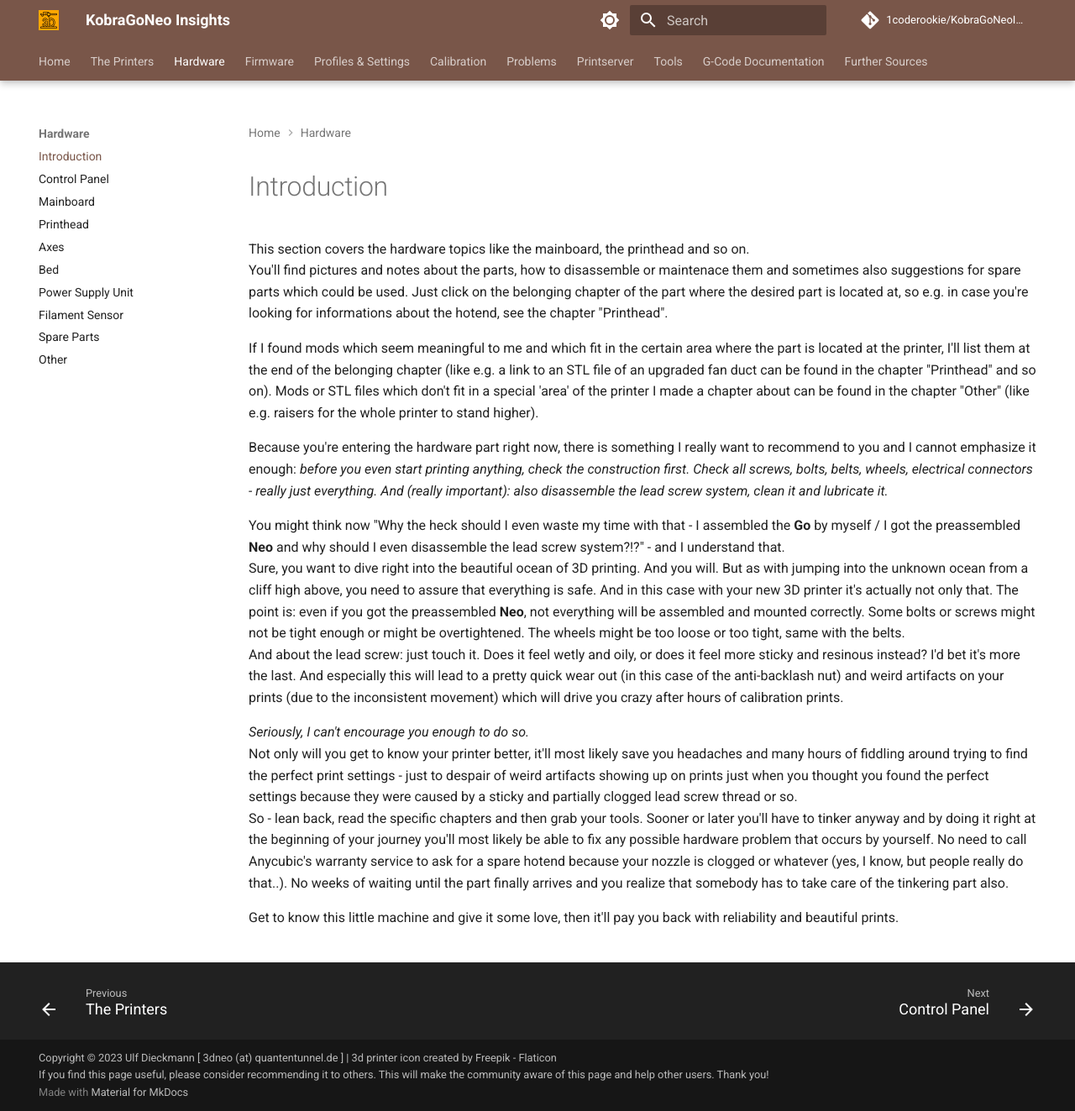
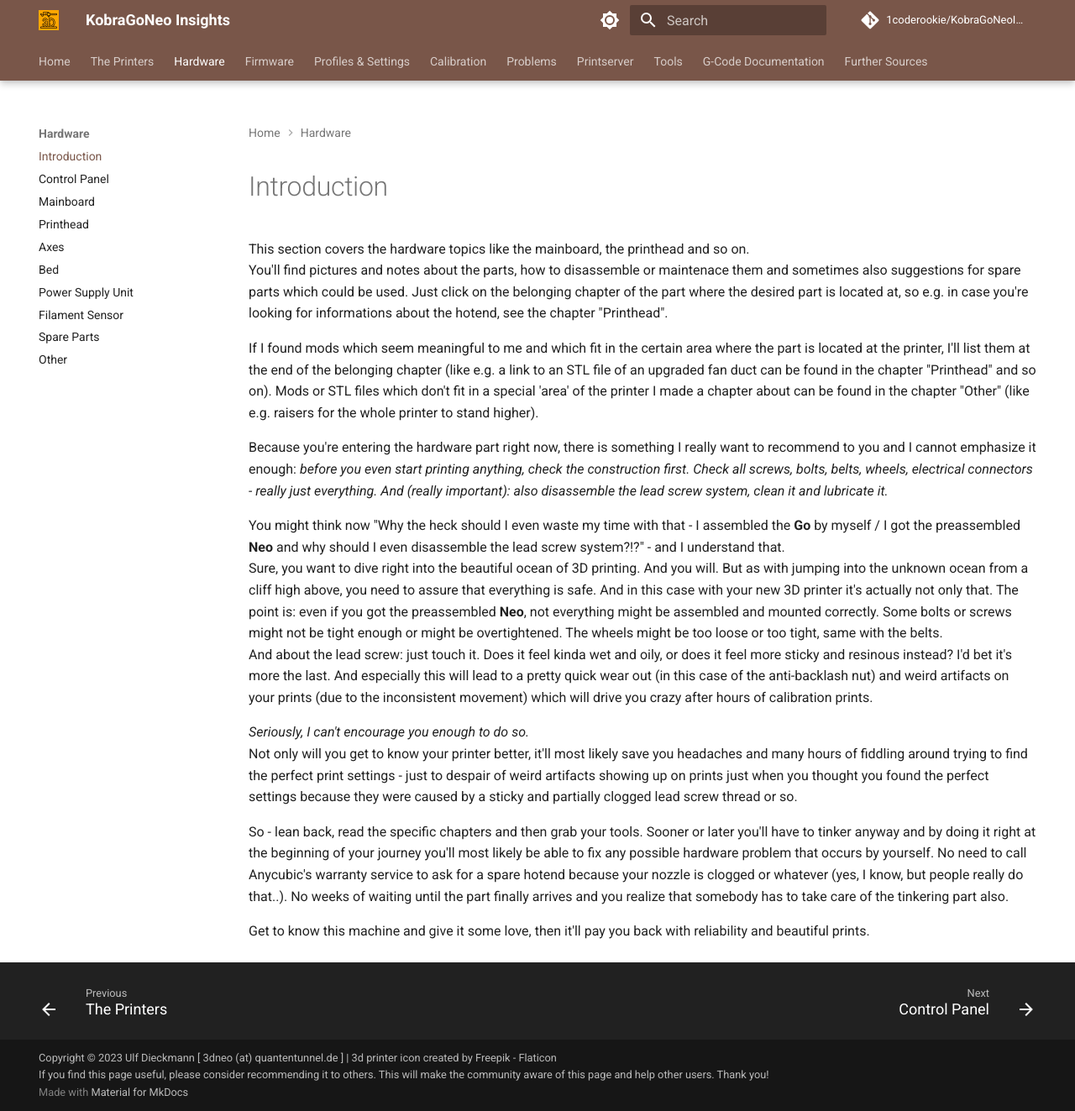
Before and after one commit to 1coderookie/KobraGoNeoInsights, an MkDocs documentation site: the page built from docs/hardware/hw_index.md, in a window 1280 px wide and 1323 px high. Shown: the whole window at 84% size. Built offline with MkDocs 1.6.1 and Material for MkDocs 9.7.7, drawn with Linux system fonts in a browser that asks for light colours; comment, search, counter and statistics services are not loaded; some of the changed lines change nothing that is shown.

Commit message:
Update hw_index.md

```diff
--- a/docs/hardware/hw_index.md
+++ b/docs/hardware/hw_index.md
@@ -10,17 +10,12 @@
 *before you even start printing anything, check the construction first. Check all screws, bolts, belts, wheels, electrical connectors - really just everything. And (really important): also disassemble the lead screw system, clean it and lubricate it.*
 
 You might think now "Why the heck should I even waste my time with that - I assembled the **Go** by myself / I got the preassembled **Neo** and why should I even disassemble the lead screw system?!?" - and I understand that.
-Sure, you want to dive right into the beautiful ocean of 3D printing. And you will. But as with jumping into the unknown ocean from a cliff high above, you need to assure that everything is safe. And in this case with your new 3D printer it's actually not only that. The point is: even if you got the preassembled **Neo**, not everything will be assembled and mounted correctly. Some bolts or screws might not be tight enough or might be overtightened. The wheels might be too loose or too tight, same with the belts.
-And about the lead screw: just touch it. Does it feel wetly and oily, or does it feel more sticky and resinous instead? I'd bet it's more the last. And especially this will lead to a pretty quick wear out (in this case of the anti-backlash nut) and weird artifacts on your prints (due to the inconsistent movement) which will drive you crazy after hours of calibration prints.
+Sure, you want to dive right into the beautiful ocean of 3D printing. And you will. But as with jumping into the unknown ocean from a cliff high above, you need to assure that everything is safe. And in this case with your new 3D printer it's actually not only that. The point is: even if you got the preassembled **Neo**, not everything might be assembled and mounted correctly. Some bolts or screws might not be tight enough or might be overtightened. The wheels might be too loose or too tight, same with the belts.
+And about the lead screw: just touch it. Does it feel kinda wet and oily, or does it feel more sticky and resinous instead? I'd bet it's more the last. And especially this will lead to a pretty quick wear out (in this case of the anti-backlash nut) and weird artifacts on your prints (due to the inconsistent movement) which will drive you crazy after hours of calibration prints.
 
 *Seriously, I can't encourage you enough to do so.*
 Not only will you get to know your printer better, it'll most likely save you headaches and many hours of fiddling around trying to find the perfect print settings - just to despair of weird artifacts showing up on prints just when you thought you found the perfect settings because they were caused by a sticky and partially clogged lead screw thread or so.
+
 So - lean back, read the specific chapters and then grab your tools. Sooner or later you'll have to tinker anyway and by doing it right at the beginning of your journey you'll most likely be able to fix any possible hardware problem that occurs by yourself. No need to call Anycubic's warranty service to ask for a spare hotend because your nozzle is clogged or whatever (yes, I know, but people really do that..). No weeks of waiting until the part finally arrives and you realize that somebody has to take care of the tinkering part also.
 
-Get to know this little machine and give it some love, then it'll pay you back with reliability and beautiful prints.
-
-<!---
-??? question "Got a Go?"
-
-    As I only own a **Neo**, I'm still missing e.g. pictures of certain parts of the **Go**. So if you have a **Go** and would like to contribute in taking certain pictures and send them to me I'd highly appreciate it. <br> Just send me an email to <br> `3dneo (at) quantentunnel.de` <br> Thank you!
---->
+Get to know this machine and give it some love, then it'll pay you back with reliability and beautiful prints.
```
